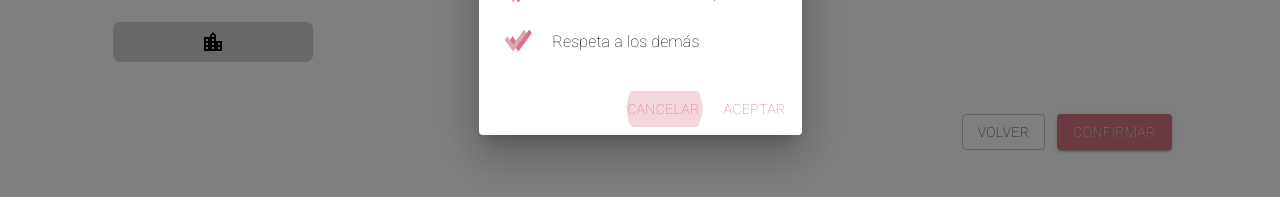
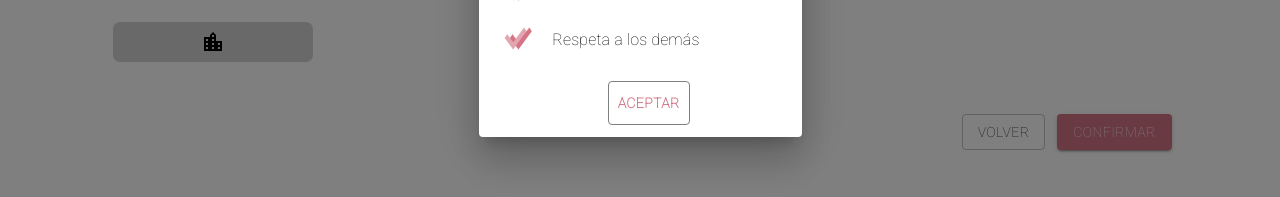
Before and after one commit to DAW-ESFOT/frontend-policrushes, a Next.js app: page / in a window 1280 px wide. Shown: the part 472-669 px from the top of the page. Built offline with nearby package versions, Linux system fonts and the light colour scheme; no server answers.

Commit message:
ModalRules

```diff
--- a/src/components/ModalRules.js
+++ b/src/components/ModalRules.js
@@ -38,6 +38,14 @@ const useStyles = makeStyles((theme) => ({
         marginTop:'4px',
         color:'black'
     },
+    btn:{
+        border: '1px solid gray',
+        borderRadius: '4px',
+        padding: '9px',
+    },
+    btn2:{
+        marginLeft: '40%'
+    }
 
 }));
 
@@ -103,14 +111,11 @@ const ModalRules = () => {
                     </DialogContentText>
                 </DialogContent>
 
-                <DialogActions>
-                    <Button autoFocus onClick={handleClose} color="primary">
-                        Cancelar
+                <DialogContentText className={classes.btn2}>
+                    <Button onClick={handleClose} color="primary" className={classes.btn}>
+                        <strong>Aceptar</strong>
                     </Button>
-                    <Button onClick={handleClose} color="primary">
-                        Aceptar
-                    </Button>
-                </DialogActions>
+                </DialogContentText>
             </Dialog>
         </div>
     );
```
